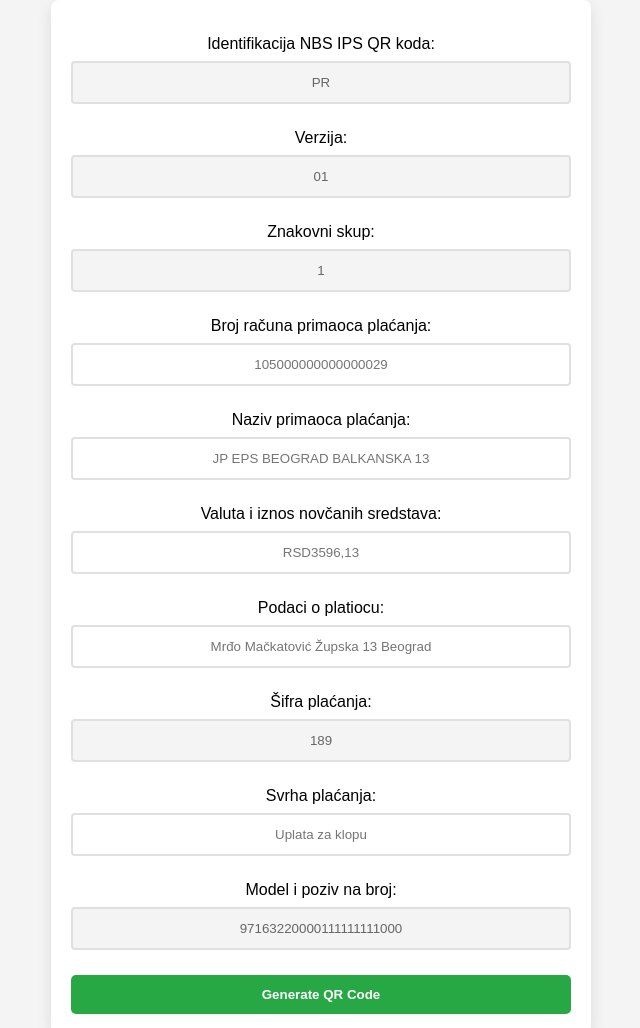
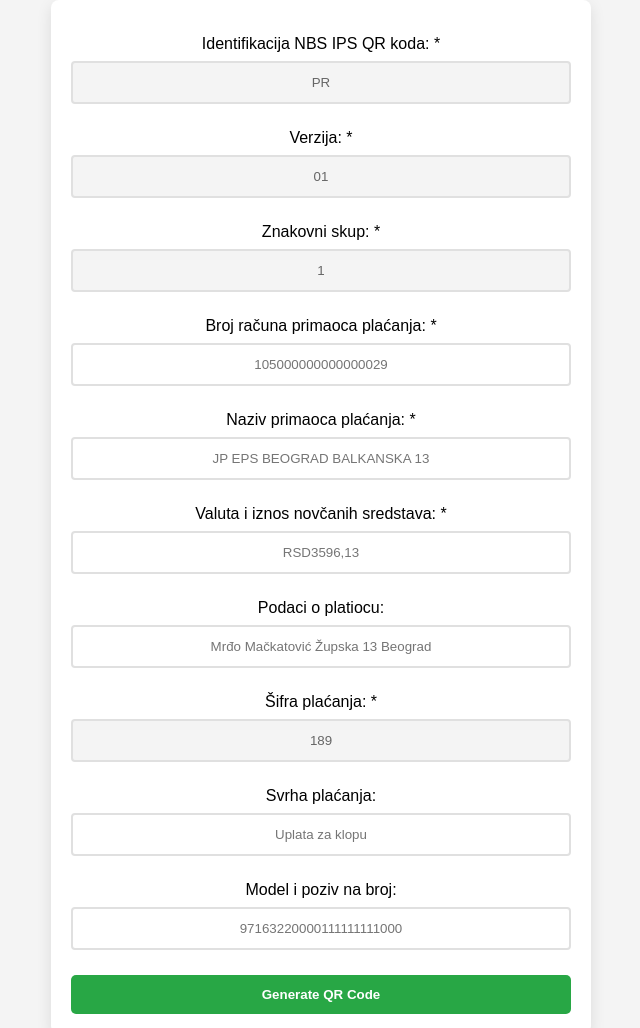
Before and after one commit to svilimonovicQA/qr-paygen, a plain HTML site: page index.html in a window 1280 px wide. Shown: the part 100-1128 px from the top of the page, without its empty margins (319-959 px from the left). Drawn offline with Linux system fonts and the light colour scheme.

Commit message:
Add asterisks to required fields and update form validation logic

```diff
--- a/index.html
+++ b/index.html
@@ -9,7 +9,7 @@
   <body>
     <h1>QR PayGen</h1>
     <form id="qrForm">
-      <label for="K">Identifikacija NBS IPS QR koda:</label>
+      <label for="K">Identifikacija NBS IPS QR koda: *</label>
       <input
         type="text"
         id="K"
@@ -19,7 +19,7 @@
         required
       /><br />
 
-      <label for="V">Verzija:</label>
+      <label for="V">Verzija: *</label>
       <input
         type="text"
         id="V"
@@ -29,7 +29,7 @@
         required
       /><br />
 
-      <label for="C">Znakovni skup:</label>
+      <label for="C">Znakovni skup: *</label>
       <input
         type="text"
         id="C"
@@ -39,7 +39,7 @@
         required
       /><br />
 
-      <label for="R">Broj računa primaoca plaćanja:</label>
+      <label for="R">Broj računa primaoca plaćanja: *</label>
       <input
         type="text"
         id="R"
@@ -48,7 +48,7 @@
         required
       /><br />
 
-      <label for="N">Naziv primaoca plaćanja:</label>
+      <label for="N">Naziv primaoca plaćanja: *</label>
       <input
         type="text"
         id="N"
@@ -57,7 +57,7 @@
         required
       /><br />
 
-      <label for="I">Valuta i iznos novčanih sredstava:</label>
+      <label for="I">Valuta i iznos novčanih sredstava: *</label>
       <input
         type="text"
         id="I"
@@ -72,10 +72,9 @@
         id="P"
         name="platilac"
         placeholder="Mrđo Mačkatović Župska 13 Beograd"
-        required
       /><br />
 
-      <label for="SF">Šifra plaćanja:</label>
+      <label for="SF">Šifra plaćanja: *</label>
       <input
         type="text"
         id="SF"
@@ -91,7 +90,6 @@
         id="S"
         name="svrha_placanja"
         placeholder="Uplata za klopu"
-        required
       /><br />
 
       <label for="RO">Model i poziv na broj:</label>
@@ -99,9 +97,7 @@
         type="text"
         id="RO"
         name="identifikator"
-        value="97163220000111111111000"
-        disabled
-        required
+        placeholder="97163220000111111111000"
       /><br />
 
       <button type="submit">Generate QR Code</button>
--- a/script.js
+++ b/script.js
@@ -56,10 +56,16 @@ document.getElementById("qrForm").addEventListener("submit", function (event) {
     R: document.getElementById("R").value,
     N: document.getElementById("N").value,
     I: document.getElementById("I").value,
+    ...(document.getElementById("P").value && {
       P: document.getElementById("P").value,
+    }),
     SF: document.getElementById("SF").value,
+    ...(document.getElementById("S").value && {
       S: document.getElementById("S").value,
+    }),
+    ...(document.getElementById("RO").value && {
       RO: document.getElementById("RO").value,
+    }),
   };
 
   // Validate required fields
@@ -86,16 +92,18 @@ document.getElementById("qrForm").addEventListener("submit", function (event) {
     hasErrors = true;
   }
 
-  // Validate reference number
+  // Validate reference number if provided
+  if (formData.RO) {
     const referenceValidation = validateReferenceNumber(formData.RO);
     if (!referenceValidation.isValid) {
       showError("RO", referenceValidation.message);
       hasErrors = true;
     }
+  }
 
-  // Validate other required fields
-  ["N", "P", "S"].forEach((fieldId) => {
-    if (!formData[fieldId].trim()) {
+  // Validate required fields
+  ["K", "V", "C", "R", "N", "I", "SF"].forEach((fieldId) => {
+    if (!document.getElementById(fieldId).value.trim()) {
       showError(fieldId, "Ovo polje je obavezno");
       hasErrors = true;
     }
```
Lines whose indentation alone changed are shown as unchanged.
